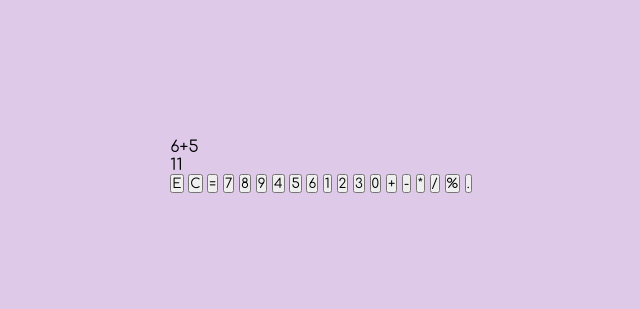
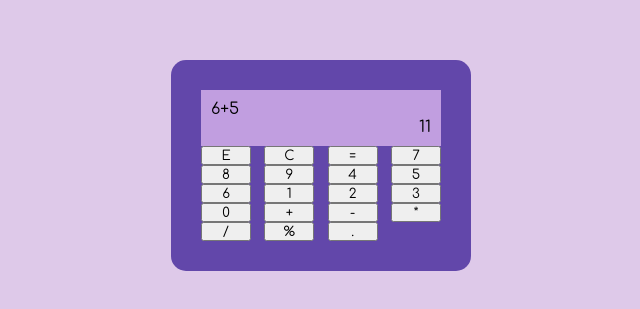
Before and after one commit to viktoriia-yash/calculator-vanilla-js, a plain HTML site: page index.html in a window 1280 px wide. Shown: the part 235-544 px from the top of the page, without its empty margins (319-959 px from the left). Drawn offline with Linux system fonts and the light colour scheme.

Commit message:
Set up alignment for all elements, buttons' position, etc.
Width, height, background color.

```diff
--- a/css/style.css
+++ b/css/style.css
@@ -15,3 +15,34 @@
   justify-content: center;
   align-items: center;
 }
+
+.calculator {
+  background-color: #6247aa;
+  width: 300px;
+  padding: 30px;
+  border-radius: 15px;
+}
+
+.screen {
+  width: 100%;
+  background-color: #c19ee0;
+  padding: 10px;
+}
+
+#result {
+  text-align: right;
+}
+
+.numpad {
+  display: flex;
+  flex-wrap: wrap;
+}
+
+.numpad button {
+  width: 50px;
+  margin-right: 1em;
+}
+
+.numpad button:nth-child(4n) {
+  margin-right: 0;
+}
```
